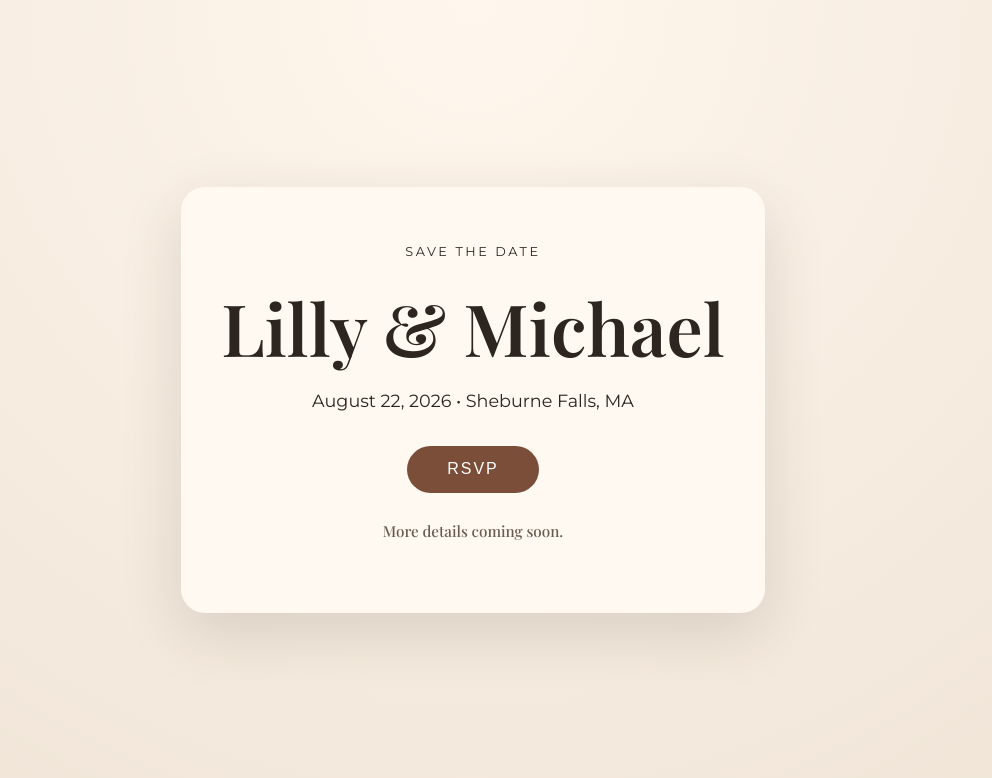
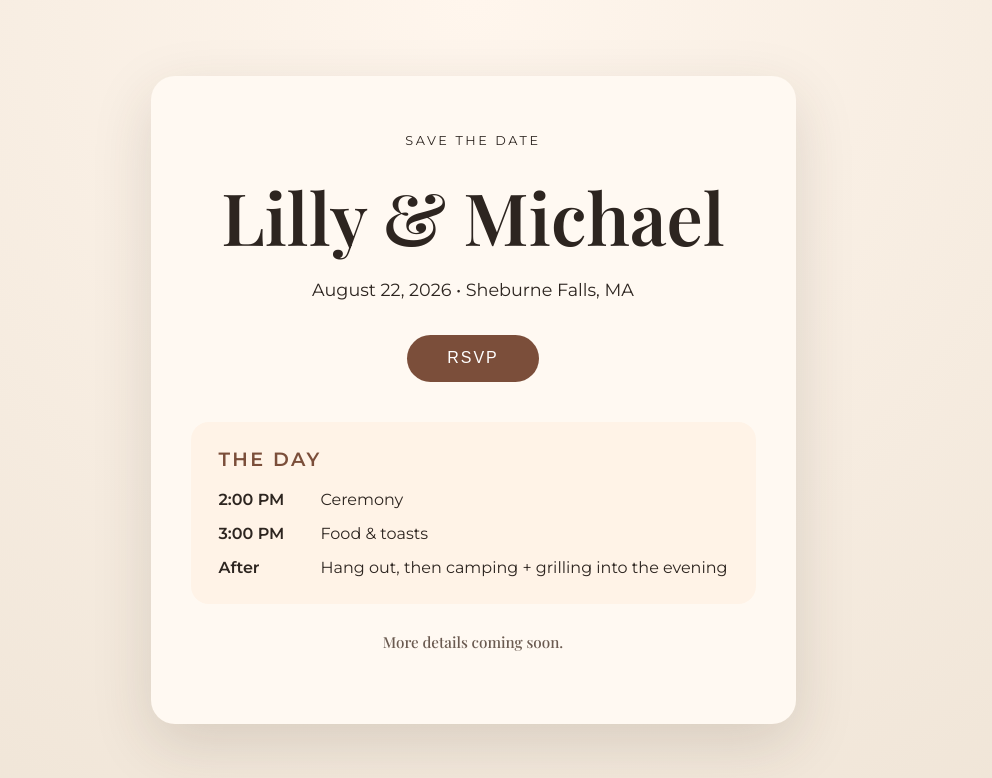
Before and after one commit to mjsokolo/wedding, a React (Vite) app: page / in a window 1280 px wide. Shown: the top 778 px of the page, without its empty margins (167-1159 px from the left). Built offline with nearby package versions, Linux system fonts and the light colour scheme.

Commit message:
new changes

```diff
--- a/src/App.css
+++ b/src/App.css
@@ -61,6 +61,43 @@
   margin-top: 1.75rem;
   font-size: 0.95rem;
   color: #6a5a50;
+}
+
+.schedule {
+  margin: 2.5rem auto 0;
+  text-align: left;
+  background: #fff3e7;
+  border-radius: 18px;
+  padding: 1.5rem 1.75rem;
+  font-family: "Montserrat", "Arial", sans-serif;
+}
+
+.schedule ul {
+  list-style: none;
+  margin: 0;
+  padding: 0;
+  display: grid;
+  gap: 0.75rem;
+}
+
+.schedule li {
+  display: flex;
+  gap: 0.75rem;
+  align-items: baseline;
+  font-size: 1rem;
+}
+
+.schedule strong {
+  min-width: 90px;
+  font-weight: 600;
+}
+
+.section-title {
+  margin: 0 0 1rem;
+  font-size: 1.2rem;
+  text-transform: uppercase;
+  letter-spacing: 0.12em;
+  color: #7b4e3a;
 }
 
 .back-link {
--- a/src/App.jsx
+++ b/src/App.jsx
@@ -5,7 +5,6 @@ const RSVP_ENDPOINT = "https://script.google.com/macros/s/AKfycbzcD-ZUIME7fG0Df1
 
 const initialForm = {
   fullName: "",
-  email: "",
   attending: "yes",
   guestCount: "1",
   dietaryNotes: ""
@@ -18,6 +17,17 @@ export default function App() {
 
   const handleChange = (event) => {
     const { name, value } = event.target;
+    if (name === "guestCount") {
+      const cleaned = value.replace(/[^\d]/g, "");
+      if (cleaned === "") {
+        setForm((prev) => ({ ...prev, [name]: "" }));
+        return;
+      }
+      const numericValue = Number.parseInt(cleaned, 10);
+      const clamped = Math.min(Math.max(numericValue, 1), 4);
+      setForm((prev) => ({ ...prev, [name]: String(clamped) }));
+      return;
+    }
     setForm((prev) => ({ ...prev, [name]: value }));
   };
 
@@ -66,6 +76,20 @@ export default function App() {
         >
           RSVP
         </button>
+        <section className="schedule">
+          <h2 className="section-title">The Day</h2>
+          <ul>
+            <li>
+              <strong>2:00 PM</strong> Ceremony
+            </li>
+            <li>
+              <strong>3:00 PM</strong> Food & toasts
+            </li>
+            <li>
+              <strong>After</strong> Hang out, then camping + grilling into the evening
+            </li>
+          </ul>
+        </section>
         <p className="note">More details coming soon.</p>
       </main>
       ) : (
@@ -81,19 +105,8 @@ export default function App() {
               <input
                 name="fullName"
                 type="text"
-                placeholder="Jordan Lee"
+                placeholder="Robert Francis Prevost"
                 value={form.fullName}
-                onChange={handleChange}
-                required
-              />
-            </label>
-            <label className="field">
-              <span>Email</span>
-              <input
-                name="email"
-                type="email"
-                placeholder="jordan@email.com"
-                value={form.email}
                 onChange={handleChange}
                 required
               />
@@ -116,6 +129,9 @@ export default function App() {
                 type="number"
                 min="1"
                 max="6"
+                inputMode="numeric"
+                pattern="\\d*"
+                step="1"
                 value={form.guestCount}
                 onChange={handleChange}
                 required
```
Lines whose indentation alone changed are shown as unchanged.
